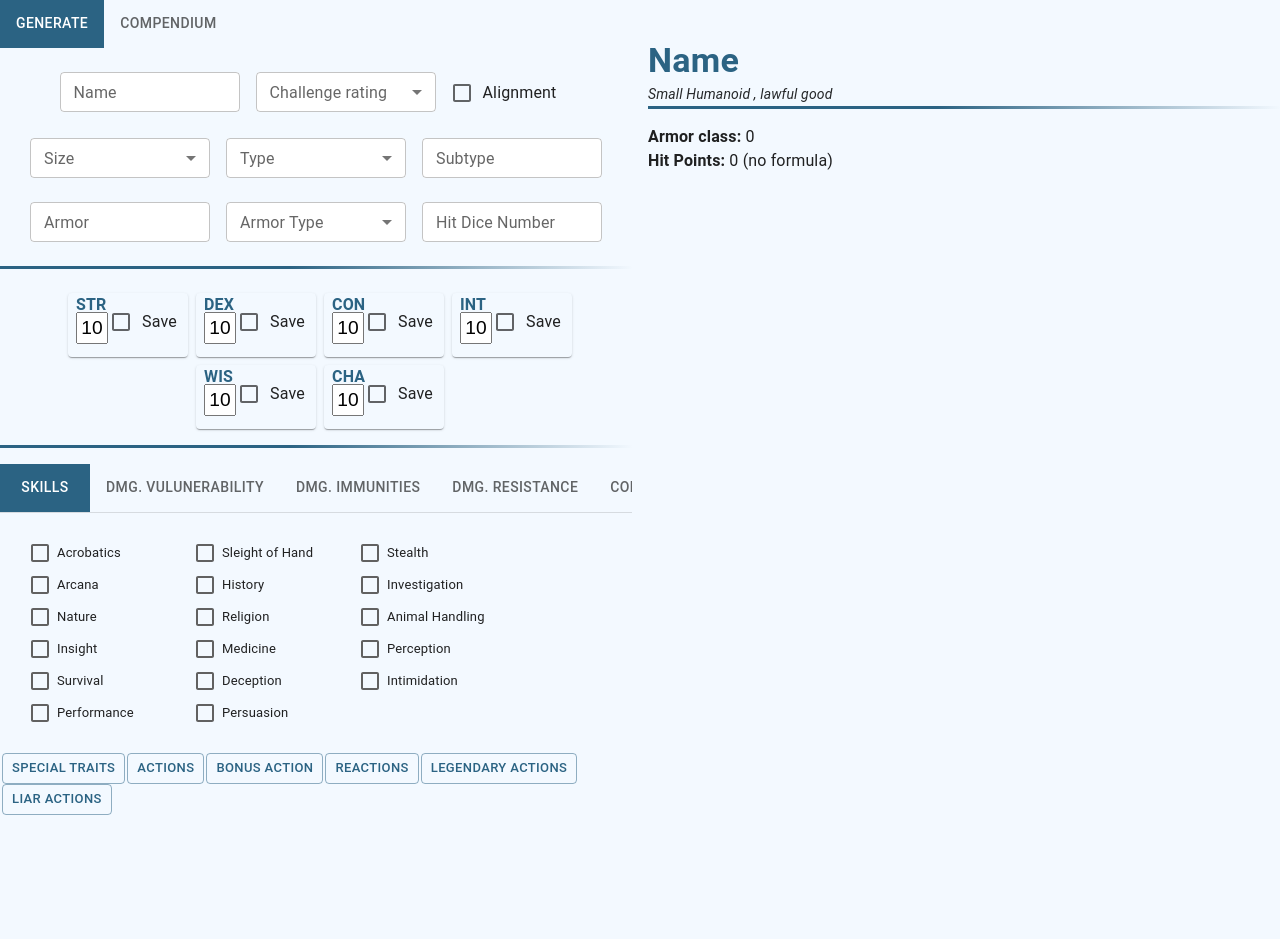
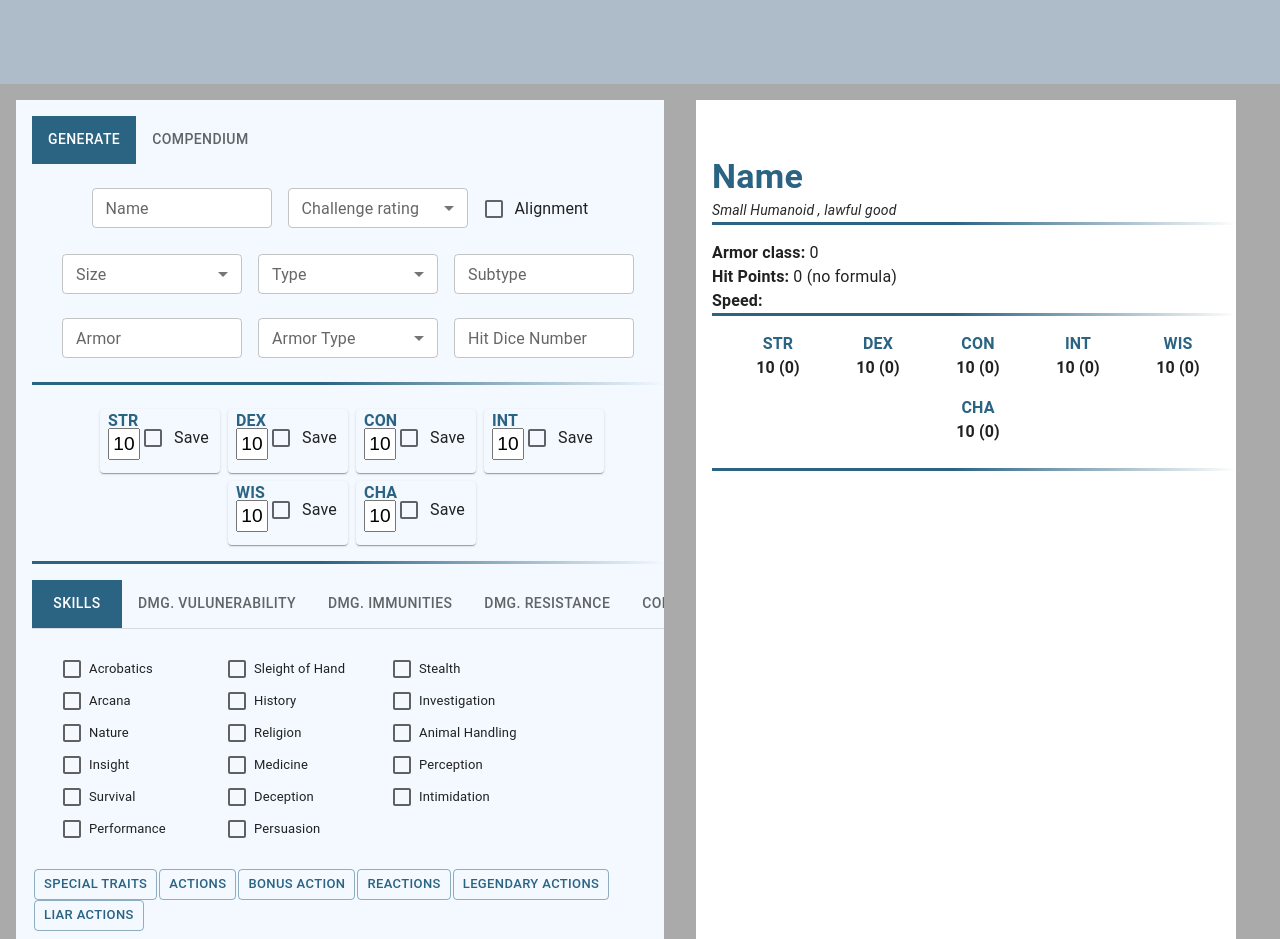
Before and after one commit to MoshaKartoshaGlazova/dnd, a React (Create React App) app: page / in a window 1280 px wide. Before the commit the page ends 823 px from the top, so only its background shows below. Built offline with nearby package versions, Linux system fonts and the light colour scheme.

Commit message:
add characteristics view

```diff
--- /dev/null
+++ b/src/components/characterList/CharacterCards.jsx
@@ -0,0 +1,73 @@
+import React from "react";
+import Grid from "@mui/material/Grid";
+import {
+  Card,
+  Checkbox,
+  FormControlLabel,
+  Typography,
+  Box,
+} from "@mui/material";
+import InputLabel from "@mui/material/InputLabel";
+import { states } from "../../Constants";
+import { fontSize } from "@mui/system";
+
+const CharacterCards = ({ state }) => {
+  return (
+    <>
+      <Grid
+        sx={{
+          marginBottom: 2,
+          borderBottomStyle: "solid",
+          borderImage:
+            "linear-gradient(90deg, #2B6383 45.82%, rgba(43, 99, 131, 0) 100%) 1",
+        }}
+        container
+        direction="row"
+        justifyContent="space-between"
+      >
+        <Grid
+          sx={{
+            margin: 0,
+            marginBottom: 2,
+          }}
+          container
+          justifyContent="center"
+          spacing={1}
+        >
+          {states.map((item) => CharacterCard(item, state))}
+        </Grid>
+      </Grid>
+    </>
+  );
+};
+
+const CharacterCard = (item, state) => {
+  const calculateModifier = (monster_char) => {
+    return Math.floor((monster_char - 10) / 2);
+  };
+  return (
+    <>
+      <Grid
+        sx={{ width: 100, height: 64, textAlign: "center" }}
+        item
+        container
+        flexDirection="column"
+        key={item}
+      >
+        <Grid>
+          <Typography variant="label" sx={{ color: "#2B6383" }}>
+            {item}
+          </Typography>
+        </Grid>
+        <Grid>
+          <Typography variant="label">
+            {state.states[item]}{" "}
+            {"(" + calculateModifier(state.states[item]) + ")"}
+          </Typography>
+        </Grid>
+      </Grid>
+    </>
+  );
+};
+
+export default CharacterCards;
--- a/src/components/characterList/CharacherPoints.jsx
+++ b/src/components/characterList/CharacterPoints.jsx
@@ -96,11 +96,35 @@ const CharacterPoints = ({ state }) => {
         );
     }
   };
+  const printSpeed = () => {
+    let speedString = "";
+
+    if ("walk" in state && state.walk != "") {
+      speedString = speedString + state.walk + "ft.";
+    }
+    if ("burrow" in state && state.burrow != "") {
+      speedString = speedString + ", burrow " + state.burrow + "ft.";
+    }
+    if ("climb" in state && state.climb != "") {
+      speedString = speedString + ", climb " + state.climb + "ft.";
+    }
+    if ("fly" in state && state.fly != "") {
+      speedString = speedString + ", fly " + state.fly + "ft.";
+    }
+    if ("swim" in state && state.swim != "") {
+      speedString = speedString + ", swim " + state.swim + "ft.";
+    }
+    return speedString;
+  };
   return (
     <Grid
       sx={{
         flexGrow: 0,
         marginBottom: 1,
+
+        borderBottomStyle: "solid",
+        borderImage:
+          "linear-gradient(90deg, #2B6383 45.82%, rgba(43, 99, 131, 0) 100%) 1",
       }}
       container
       justifyContent="left"
@@ -118,6 +142,11 @@ const CharacterPoints = ({ state }) => {
           {calculateHitPoints()} {"(" + printFormulaHipPoints() + ")"}
         </Typography>
       </Grid>
+      <Grid item xs={12}>
+        <Typography variant="regular">
+          <Typography variant="label">{"Speed:"}</Typography> {printSpeed()}
+        </Typography>
+      </Grid>
     </Grid>
   );
 };
--- a/src/components/characterList/CharacterView.jsx
+++ b/src/components/characterList/CharacterView.jsx
@@ -1,7 +1,8 @@
 import React, { useState } from "react";
 import Grid from "@mui/material/Grid";
 import { Button, TextField, Typography } from "@mui/material";
-import CharacterPoints from "./CharacherPoints";
+import CharacterPoints from "./CharacterPoints";
+import CharacterCards from "./CharacterCards";
 
 const CharacterView = ({ state }) => {
   console.log(state);
@@ -47,7 +48,7 @@ const CharacterView = ({ state }) => {
             //sx={{ color: "#2B6383" }}
           >
             {state?.size ?? "Small"} {state?.type ?? "Humanoid"}
-            {state?.subType ? "(" + state.subType + ")" : ""} {", "}
+            {state?.subType ? " (" + state.subType + ")" : ""} {", "}
             {CheckAligment()}
           </Typography>
         </Grid>
@@ -55,6 +56,7 @@ const CharacterView = ({ state }) => {
 
       <Grid sx={{ margin: 0 }}>
         <CharacterPoints state={state} />
+        <CharacterCards state={state} />
       </Grid>
     </>
   );
--- a/src/pages/main.jsx
+++ b/src/pages/main.jsx
@@ -17,7 +17,8 @@ export const Main = () => {
       CON: "10",
       INT: "10",
       WIS: "10",
-      CHA: "10",}
+      CHA: "10",
+    },
   });
 
   const handleChange = (event, newValue) => {
@@ -25,8 +26,27 @@ export const Main = () => {
   };
 
   return (
-    <Grid container spacing={2}>
-      <Grid item xs={6}>
+    <Grid
+      container
+      spacing={2}
+      sx={{
+        backgroundColor: "#AAAAAA",
+      }}
+    >
+      <Grid
+        item
+        sx={{
+          width: "100%",
+          height: 100,
+          backgroundColor: "#AEBBC8",
+        }}
+      ></Grid>
+
+      <Grid
+        item
+        xs={6}
+        sx={{ marginLeft: 4, marginTop: 2, backgroundColor: "#F3F9FF" }}
+      >
         <Tabs
           value={value}
           onChange={handleChange}
@@ -36,11 +56,17 @@ export const Main = () => {
           <Tab label="Generate" />
           <Tab label="Compendium" />
         </Tabs>
+
         <Box>
           {value === 0 && <ManualEdit state={state} setState={setState} />}
         </Box>
       </Grid>
-      <Grid item xs={6}>
+
+      <Grid
+        item
+        xs={5}
+        sx={{ marginLeft: 4, marginTop: 2, backgroundColor: "#FFFFFF" }}
+      >
         <Box>{value === 0 && <CharacterView state={state} />}</Box>
       </Grid>
     </Grid>
```
Also changed, not shown: src/components/characterList/ThrowsAndSkills.jsx (added).
